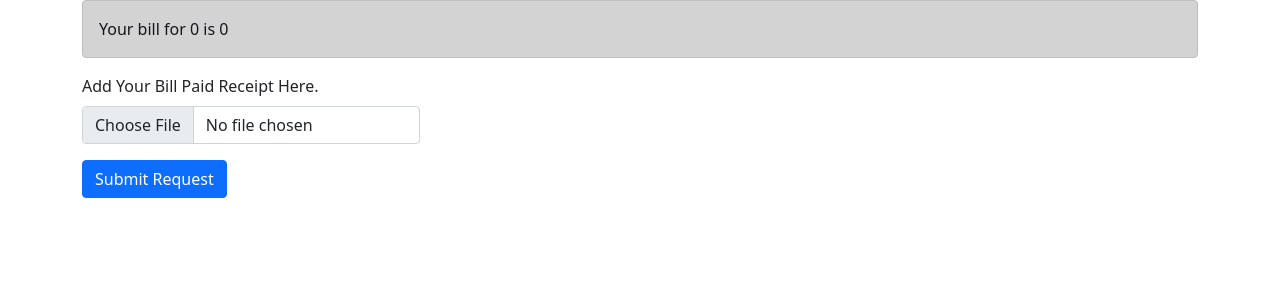
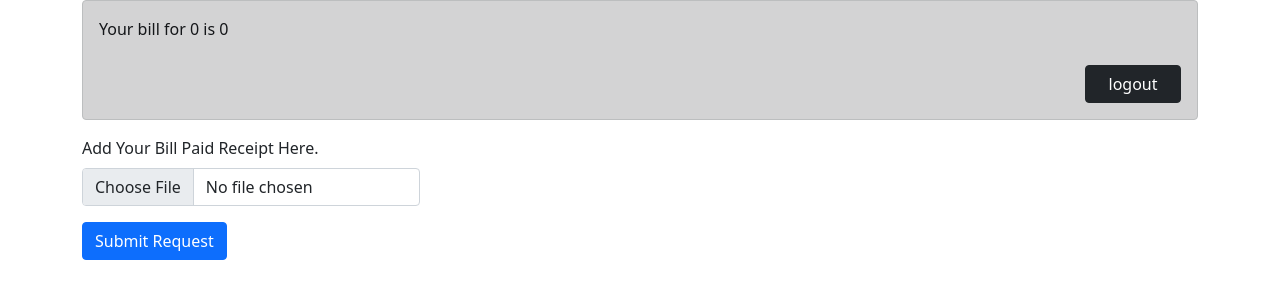
Before and after one commit to sujopunar/CLIENT, a plain HTML site: page client/userDashboard/index.html in a window 1280 px wide. Drawn offline with nearby package versions, Linux system fonts and the light colour scheme; no server answers.

Commit message:
minor  edits

```diff
--- a/client/adminDashboard/app.js
+++ b/client/adminDashboard/app.js
@@ -32,7 +32,9 @@ async function renderAllUsers(param, searchData) {
   for (let k = 0; k < userData.length; k++) {
 
     // FINDING USER LAST PAID DATE.
-    const duration = window.moment().diff(window.moment(userData[k].lastBillPaidDate), 'months');
+    const duration = window
+      .moment()
+      .diff(window.moment(userData[k].lastBillPaidDate), "months");
 
     // CONDITIONAL RENDERING OF IMG TAG DEPENDING ON IF THE USER HAS SUBMIT A RECEIPT
     let image = "";
--- a/client/userDashboard/index.html
+++ b/client/userDashboard/index.html
@@ -20,6 +20,12 @@
 
         <div class="alert alert-dark" role="alert">
             Your bill for <span class="month">0</span> is <span class="bill">0</span>
+      <div class="mt-4 d-flex justify-content-end">
+        <button type="button" class="btn btn-dark logout" style="width: 6rem">
+          logout
+        </button>
+      </div>
+
         </div>
         <form>
 
--- a/server/routes/index.js
+++ b/server/routes/index.js
@@ -3,6 +3,7 @@ const router = new Router();
 const {signup} = require("../models/signup");
 const bcrypt = require("bcrypt");
 
+//Success criterion 2 each user should only be able to log in once
 router.post("/signup", async (request, response) => {
   const { firstName,lastName, password, phone,email,street,profile } = request.body;
 
```
